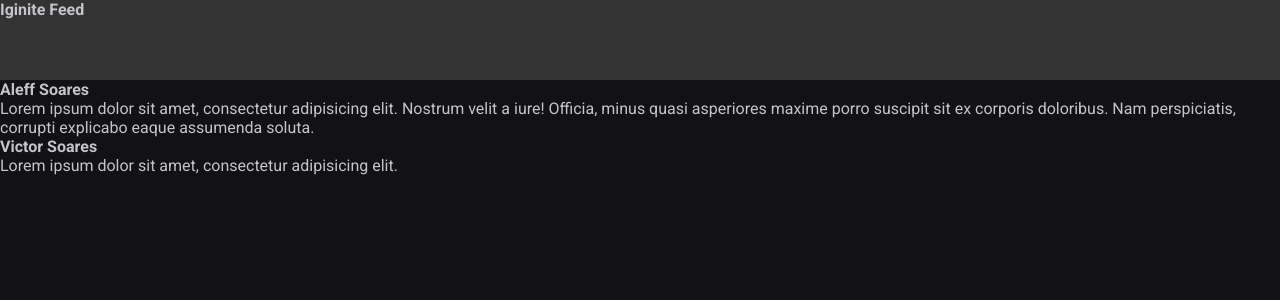
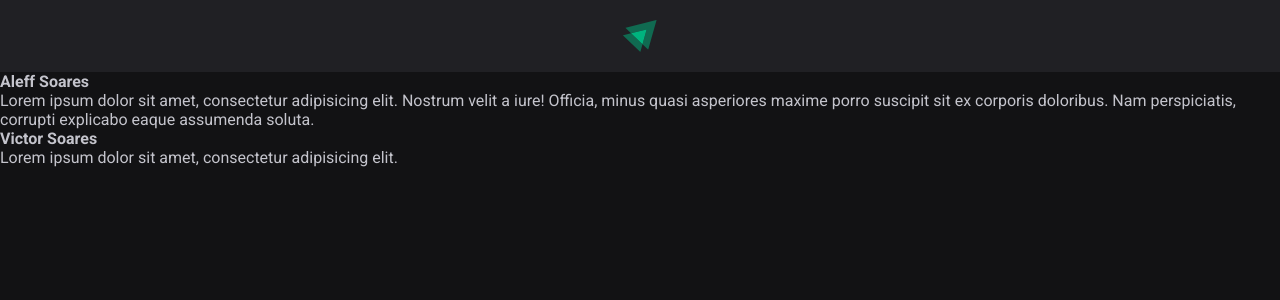
Before and after one commit to AleffSoares/Feed-ignite, a React (Vite) app: page / in a window 1280 px wide. Shown: the top 300 px of the page. Built offline with nearby package versions, Linux system fonts and the light colour scheme.

Commit message:
Adicionado estilos e imagem do logo tipo

```diff
--- a/src/components/Header.jsx
+++ b/src/components/Header.jsx
@@ -1,8 +1,11 @@
 import  styles from  './Header.module.css';
+
+import igniteLogo from '../assets/ignite-logo.svg';
+
 export function Header() {
   return (
     <header className={styles.header}>
-      <strong>Iginite Feed</strong>
+      <img src={igniteLogo} alt="LogoTipo do Ignite" />
     </header>
 
   );
--- a/src/components/Header.module.css
+++ b/src/components/Header.module.css
@@ -1,4 +1,10 @@
 .header {
-  background: #333;
-  height: 80px;
+  background: var(--gray-800);
+  display: flex;
+  justify-content: center;
+  padding: 1.25rem 0;
 }
+
+.header img {
+  height: 2rem;
+}
```
Also changed, not shown: src/assets/ignite-logo.svg (added).
